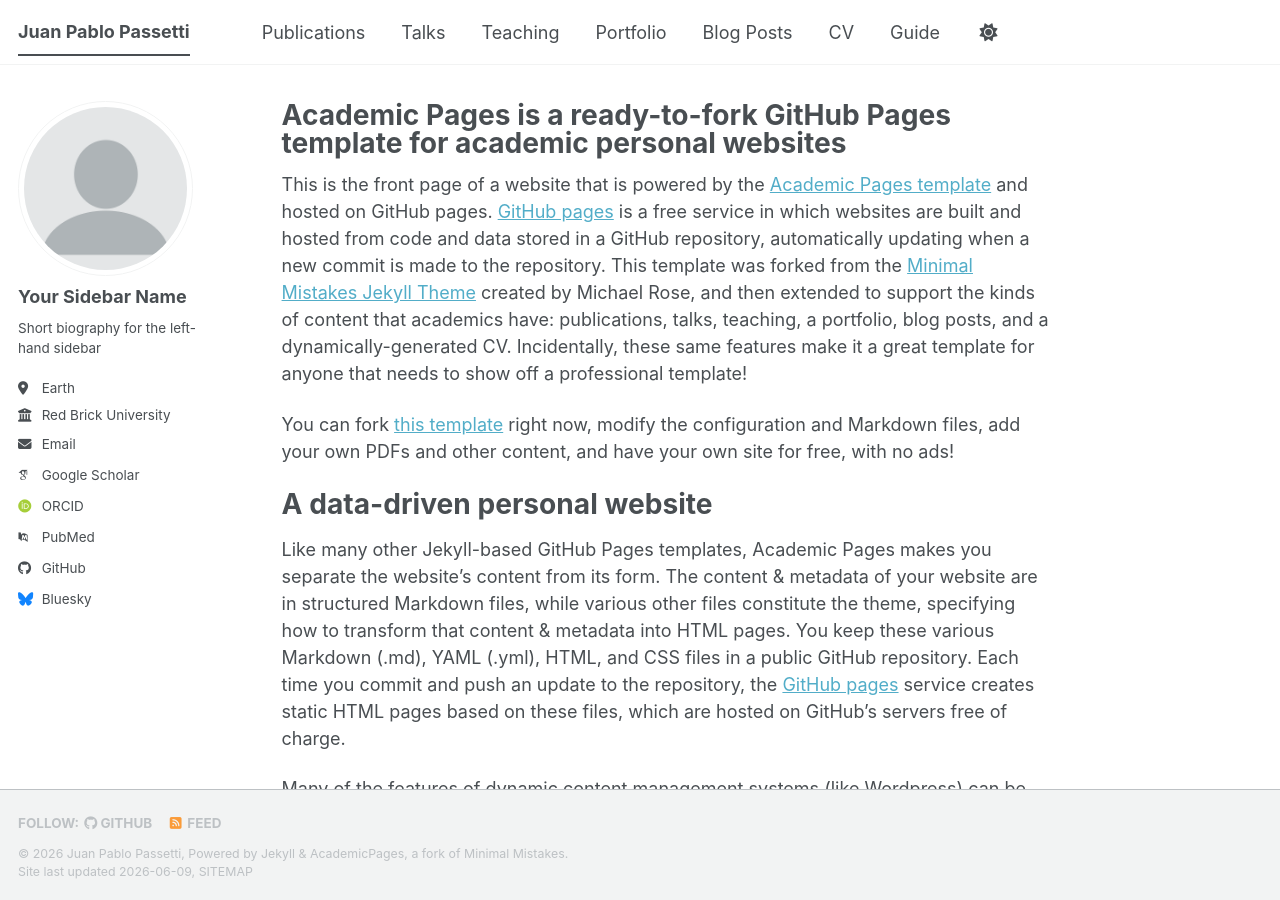
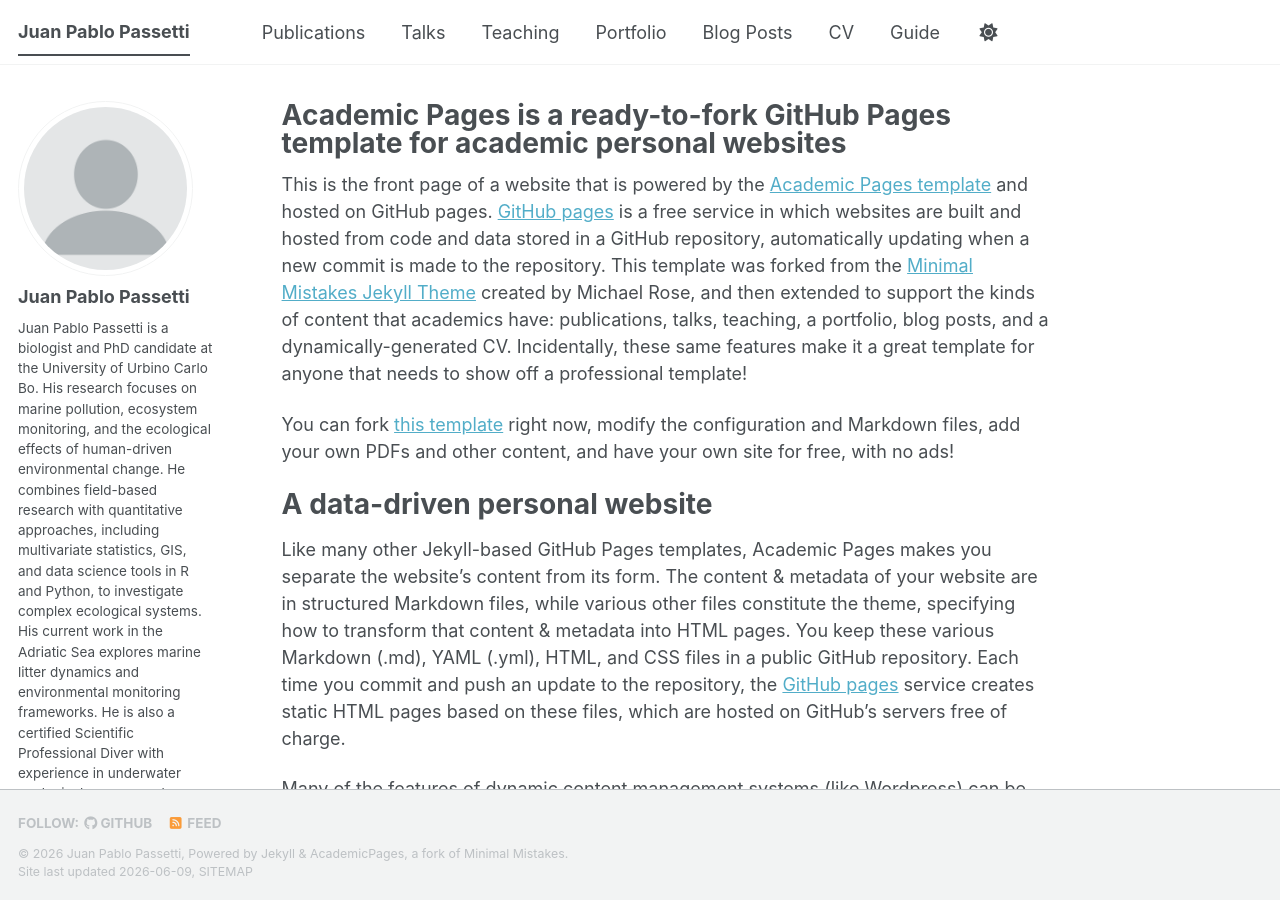
Before and after one commit to juanpassetti/juanpablopassetti.github.io, a Jekyll site: the page built from _pages/about.md, in a window 1280 px wide and 900 px high. Built offline with Jekyll 4.4.1, drawn with Linux system fonts in a browser that asks for light colours; some web fonts are replaced; a script bundle is joined from its source files by our own code; library files that are not in the unit come from our copies.

Commit message:
Update _config.yml

```diff
--- a/_config.yml
+++ b/_config.yml
@@ -24,24 +24,24 @@ repository               : "academicpages/academicpages.github.io"
 author:
   # Biographic information
   avatar           : "profile.png"
-  name             : "Your Sidebar Name"
-  pronouns         : # example: "she/her"
-  bio              : "Short biography for the left-hand sidebar"
-  location         : "Earth"
-  employer         : "Red Brick University"
+  name             : "Juan Pablo Passetti "
+  pronouns         : # example: "He"
+  bio              : "Juan Pablo Passetti is a biologist and PhD candidate at the University of Urbino Carlo Bo. His research focuses on marine pollution, ecosystem monitoring, and the ecological effects of human-driven environmental change. He combines field-based research with quantitative approaches, including multivariate statistics, GIS, and data science tools in R and Python, to investigate complex ecological systems. His current work in the Adriatic Sea explores marine litter dynamics and environmental monitoring frameworks. He is also a certified Scientific Professional Diver with experience in underwater ecological surveys and molecular ecology."
+  location         : "Italy"
+  employer         : "University of Urbino Carlo Bo, Urbino, Italy"
   uri              : # URL
-  email            : "none@example.org"
+  email            : "juanpassetti@gmail.com"
 
   # Academic websites
   academia         : # URL
   arxiv            : # URL - Update with the correct link to your profile
-  googlescholar    : "https://scholar.google.com/citations?user=PS_CX0AAAAAJ"
+  googlescholar    : ""
   inspire-hep      : # URL
   impactstory      : # URL
-  orcid            : "https://orcid.org/yourorcidurl"
+  orcid            : "https://orcid.org/0009-0004-0483-7622"
   semantic         : # URL
   ssrn             : # URL
-  pubmed           : "https://www.ncbi.nlm.nih.gov/pubmed/?term=john+snow"
+  pubmed           : ""
   researchgate     : # URL
   scopus           : # URL
   zotero           : # URL
```
